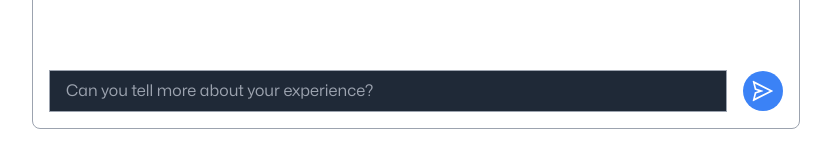
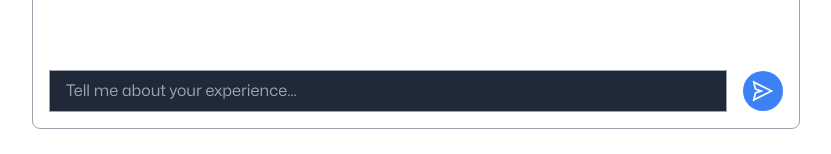
Before and after one commit to maxiCalderonBuono/Portfolio, a Next.js app: page / in a window 1280 px wide. Shown: the part 1037-1191 px from the top of the page, without its empty margins (224-1055 px from the left). Built offline with nearby package versions, Linux system fonts and the light colour scheme.

Commit message:
fix: short placeholder message

```diff
--- a/components/ChatBot.tsx
+++ b/components/ChatBot.tsx
@@ -160,7 +160,7 @@ export const ChatBot = ({ initialMessage }: Props) => {
             className="flex-1 px-4 py-2 mb-0 bg-gray-800 border border-gray-400"
             type="text"
             autoComplete="off"
-            placeholder="Can you tell more about your experience?"
+            placeholder="Tell me about your experience..."
             name="question"
             value={question}
             onChange={(e) => setQuestion(e.target.value)}
```
